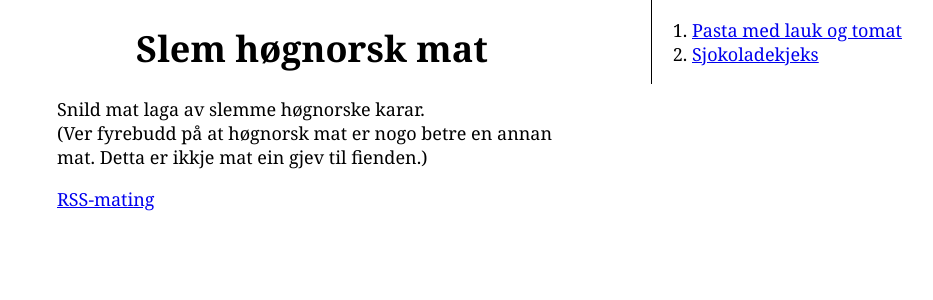
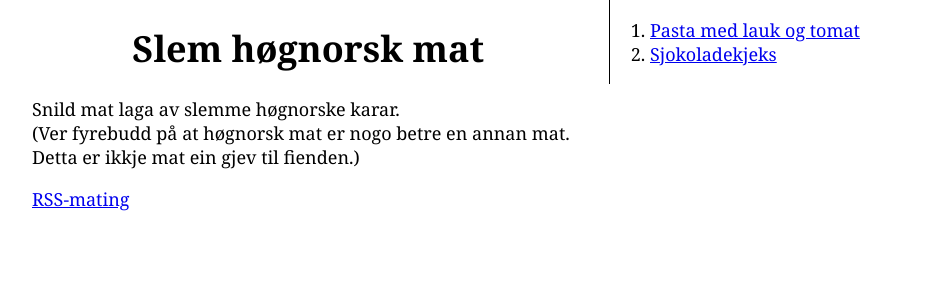
Before and after one commit to LFalch/aelipus.github.io, a PHP site: page /index.html in a window 1280 px wide. Shown: the top 300 px of the page, without its empty margins (183-1116 px from the left). Run offline with PHP 8.4, Linux system fonts and the light colour scheme.

Commit message:
Update bunad.css

```diff
--- a/css/bunad.css
+++ b/css/bunad.css
@@ -3,7 +3,6 @@ body {
     font-size: 1.125rem;
     display: flex;
     flex-direction: column;
-    max-width: 50rem;
     margin: 0 auto;
     padding: 0 0.9375rem;
 }
@@ -15,12 +14,12 @@ body {
 
 .hovudlut {
 	float: left;
-	width: 60%;
+	width: 65%;
 }
 
 .peikarar {
 	float: right;
-	width: 30%;
+	width: 32%;
 	border-left: 1px solid black;
 }
 
```
